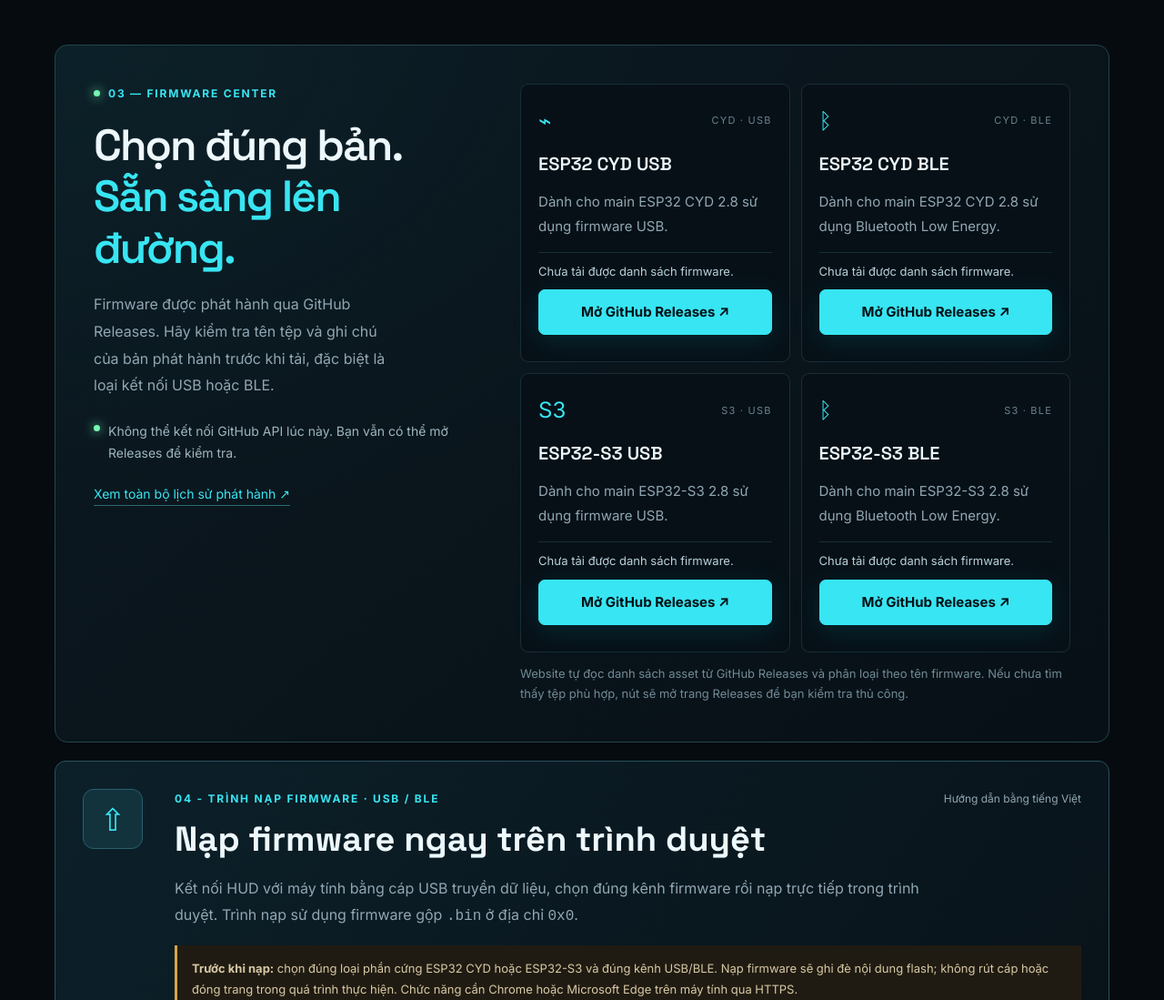
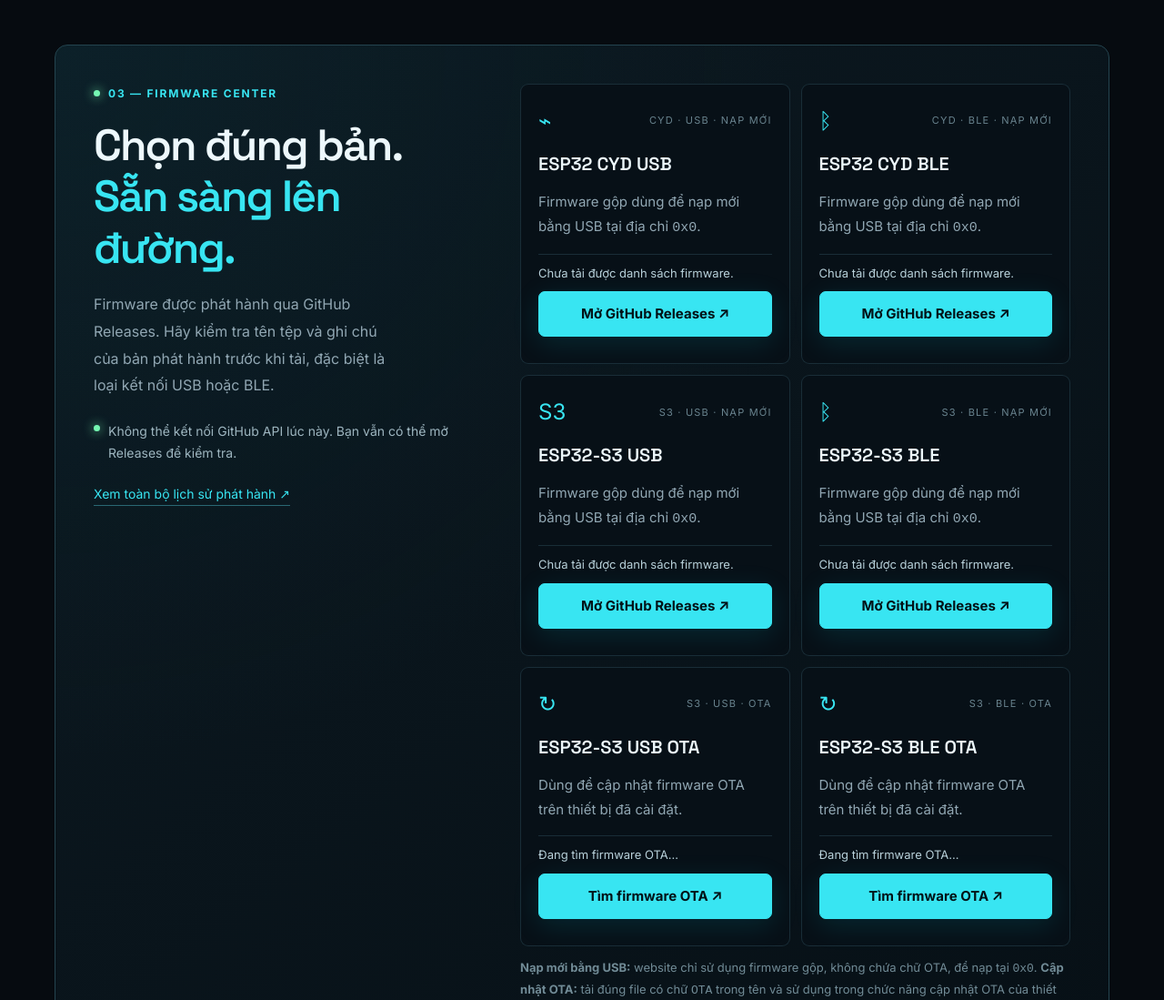
Before and after one commit to sontac/WazeHUD-Webside, a plain HTML site: page index.html in a window 1280 px wide. Shown: the part 3680-4779 px from the top of the page at 91% size. Drawn offline with Linux system fonts and the light colour scheme; no server answers.

Commit message:
Add files via upload

```diff
--- a/index.html
+++ b/index.html
@@ -136,11 +136,13 @@
           <a class="text-link" href="https://github.com/sontac/WazeHUD-CYD-2.8/releases" target="_blank" rel="noopener">Xem toàn bộ lịch sử phát hành ↗</a>
         </div>
         <div class="download-options">
-          <article class="download-card"><div class="download-card-top"><span class="download-icon">⌁</span><span class="download-type">CYD · USB</span></div><h3>ESP32 CYD USB</h3><p>Dành cho main ESP32 CYD 2.8 sử dụng firmware USB.</p><div class="asset-name" id="cyd-usb-asset-name">Đang tìm firmware…</div><a id="cyd-usb-download" class="button button-primary download-button" href="https://github.com/sontac/WazeHUD-CYD-2.8/releases" target="_blank" rel="noopener">Tìm firmware ↗</a><small id="cyd-usb-note"></small></article>
-          <article class="download-card"><div class="download-card-top"><span class="download-icon">ᛒ</span><span class="download-type">CYD · BLE</span></div><h3>ESP32 CYD BLE</h3><p>Dành cho main ESP32 CYD 2.8 sử dụng Bluetooth Low Energy.</p><div class="asset-name" id="cyd-ble-asset-name">Đang tìm firmware…</div><a id="cyd-ble-download" class="button button-primary download-button" href="https://github.com/sontac/WazeHUD-CYD-2.8/releases" target="_blank" rel="noopener">Tìm firmware ↗</a><small id="cyd-ble-note"></small></article>
-          <article class="download-card"><div class="download-card-top"><span class="download-icon">S3</span><span class="download-type">S3 · USB</span></div><h3>ESP32-S3 USB</h3><p>Dành cho main ESP32-S3 2.8 sử dụng firmware USB.</p><div class="asset-name" id="s3-usb-asset-name">Đang tìm firmware…</div><a id="s3-usb-download" class="button button-primary download-button" href="https://github.com/sontac/WazeHUD-CYD-2.8/releases" target="_blank" rel="noopener">Tìm firmware ↗</a><small id="s3-usb-note"></small></article>
-          <article class="download-card"><div class="download-card-top"><span class="download-icon">ᛒ</span><span class="download-type">S3 · BLE</span></div><h3>ESP32-S3 BLE</h3><p>Dành cho main ESP32-S3 2.8 sử dụng Bluetooth Low Energy.</p><div class="asset-name" id="s3-ble-asset-name">Đang tìm firmware…</div><a id="s3-ble-download" class="button button-primary download-button" href="https://github.com/sontac/WazeHUD-CYD-2.8/releases" target="_blank" rel="noopener">Tìm firmware ↗</a><small id="s3-ble-note"></small></article>
-          <div class="download-footnote">Website tự đọc danh sách asset từ GitHub Releases và phân loại theo tên firmware. Nếu chưa tìm thấy tệp phù hợp, nút sẽ mở trang Releases để bạn kiểm tra thủ công.</div>
+          <article class="download-card"><div class="download-card-top"><span class="download-icon">⌁</span><span class="download-type">CYD · USB · NẠP MỚI</span></div><h3>ESP32 CYD USB</h3><p>Firmware gộp dùng để nạp mới bằng USB tại địa chỉ <code>0x0</code>.</p><div class="asset-name" id="cyd-usb-asset-name">Đang tìm firmware…</div><a id="cyd-usb-download" class="button button-primary download-button" href="https://github.com/sontac/WazeHUD-CYD-2.8/releases" target="_blank" rel="noopener">Tìm firmware ↗</a><small id="cyd-usb-note"></small></article>
+          <article class="download-card"><div class="download-card-top"><span class="download-icon">ᛒ</span><span class="download-type">CYD · BLE · NẠP MỚI</span></div><h3>ESP32 CYD BLE</h3><p>Firmware gộp dùng để nạp mới bằng USB tại địa chỉ <code>0x0</code>.</p><div class="asset-name" id="cyd-ble-asset-name">Đang tìm firmware…</div><a id="cyd-ble-download" class="button button-primary download-button" href="https://github.com/sontac/WazeHUD-CYD-2.8/releases" target="_blank" rel="noopener">Tìm firmware ↗</a><small id="cyd-ble-note"></small></article>
+          <article class="download-card"><div class="download-card-top"><span class="download-icon">S3</span><span class="download-type">S3 · USB · NẠP MỚI</span></div><h3>ESP32-S3 USB</h3><p>Firmware gộp dùng để nạp mới bằng USB tại địa chỉ <code>0x0</code>.</p><div class="asset-name" id="s3-usb-asset-name">Đang tìm firmware…</div><a id="s3-usb-download" class="button button-primary download-button" href="https://github.com/sontac/WazeHUD-CYD-2.8/releases" target="_blank" rel="noopener">Tìm firmware ↗</a><small id="s3-usb-note"></small></article>
+          <article class="download-card"><div class="download-card-top"><span class="download-icon">ᛒ</span><span class="download-type">S3 · BLE · NẠP MỚI</span></div><h3>ESP32-S3 BLE</h3><p>Firmware gộp dùng để nạp mới bằng USB tại địa chỉ <code>0x0</code>.</p><div class="asset-name" id="s3-ble-asset-name">Đang tìm firmware…</div><a id="s3-ble-download" class="button button-primary download-button" href="https://github.com/sontac/WazeHUD-CYD-2.8/releases" target="_blank" rel="noopener">Tìm firmware ↗</a><small id="s3-ble-note"></small></article>
+          <article class="download-card ota-card"><div class="download-card-top"><span class="download-icon">↻</span><span class="download-type">S3 · USB · OTA</span></div><h3>ESP32-S3 USB OTA</h3><p>Dùng để cập nhật firmware OTA trên thiết bị đã cài đặt.</p><div class="asset-name" id="s3-usb-ota-asset-name">Đang tìm firmware OTA…</div><a id="s3-usb-ota-download" class="button button-primary download-button" href="https://github.com/sontac/WazeHUD-CYD-2.8/releases" target="_blank" rel="noopener">Tìm firmware OTA ↗</a><small id="s3-usb-ota-note"></small></article>
+          <article class="download-card ota-card"><div class="download-card-top"><span class="download-icon">↻</span><span class="download-type">S3 · BLE · OTA</span></div><h3>ESP32-S3 BLE OTA</h3><p>Dùng để cập nhật firmware OTA trên thiết bị đã cài đặt.</p><div class="asset-name" id="s3-ble-ota-asset-name">Đang tìm firmware OTA…</div><a id="s3-ble-ota-download" class="button button-primary download-button" href="https://github.com/sontac/WazeHUD-CYD-2.8/releases" target="_blank" rel="noopener">Tìm firmware OTA ↗</a><small id="s3-ble-ota-note"></small></article>
+          <div class="download-footnote"><strong>Nạp mới bằng USB:</strong> website chỉ sử dụng firmware gộp, không chứa chữ OTA, để nạp tại <code>0x0</code>. <strong>Cập nhật OTA:</strong> tải đúng file có chữ <code>OTA</code> trong tên và sử dụng trong chức năng cập nhật OTA của thiết bị.</div>
         </div>
         </div>
       </div>
```
